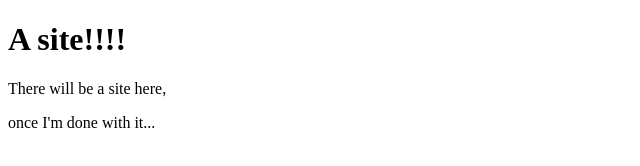
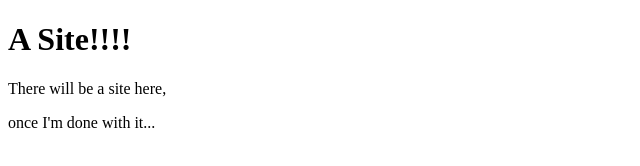
Before and after one commit to Tahaner/MySite, a plain HTML site: page index.html in a window 1280 px wide. Shown: the full height of the page, 0-640 px from the left. Drawn offline with Linux system fonts and the light colour scheme.

Commit message:
Update index.html

```diff
--- a/index.html
+++ b/index.html
@@ -1,7 +1,7 @@
 <!doctype html>
 <html>
 <body>
-<h1> A site!!!!</h1>
+<h1> A Site!!!!</h1>
 <p>There will be a site here,</p>
 <p>once I'm done with it...</p>
 </body>
```
